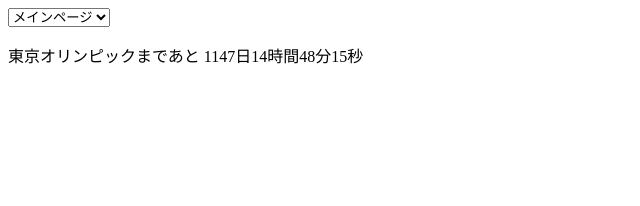
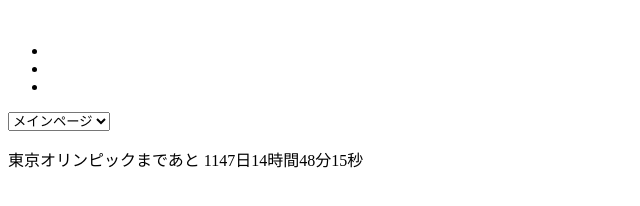
Before and after one commit to miyabooks/web1-13, a plain HTML site: page index.html in a window 1280 px wide. Shown: the whole page, without its empty margins (0-640 px from the left). Drawn offline with Linux system fonts and the light colour scheme.

Commit message:
Update index.html

```diff
--- a/index.html
+++ b/index.html
@@ -5,6 +5,18 @@
     <title>練習13</title>
   </head>
   <body>
+    <section class="image">
+    <div class="center">
+      <div>
+        <img src="" id="bigimg">
+      </div>
+      <ul>
+        <li><img src="" class="thumb" date-image="mingos1"></li>
+        <li><img src="" class="thumb" date-image="mingos2"></li>
+        <li><img src="" class="thumb" date-image="mingos3"></li>
+      </ul>
+    </div>
+    </section>
     <nav>
       <form id="form">
         <select name="select">
```
